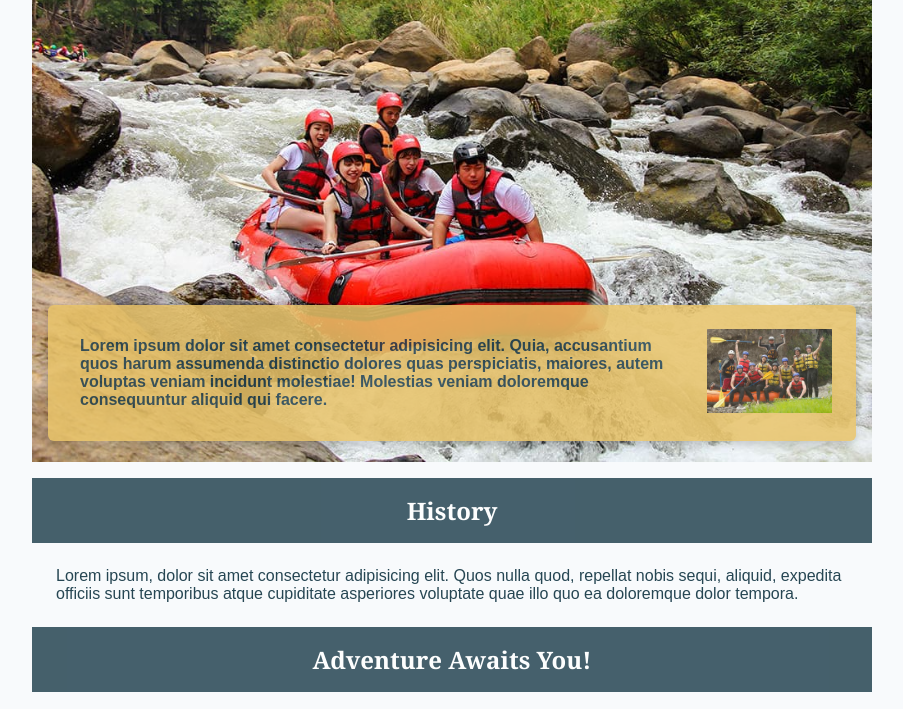
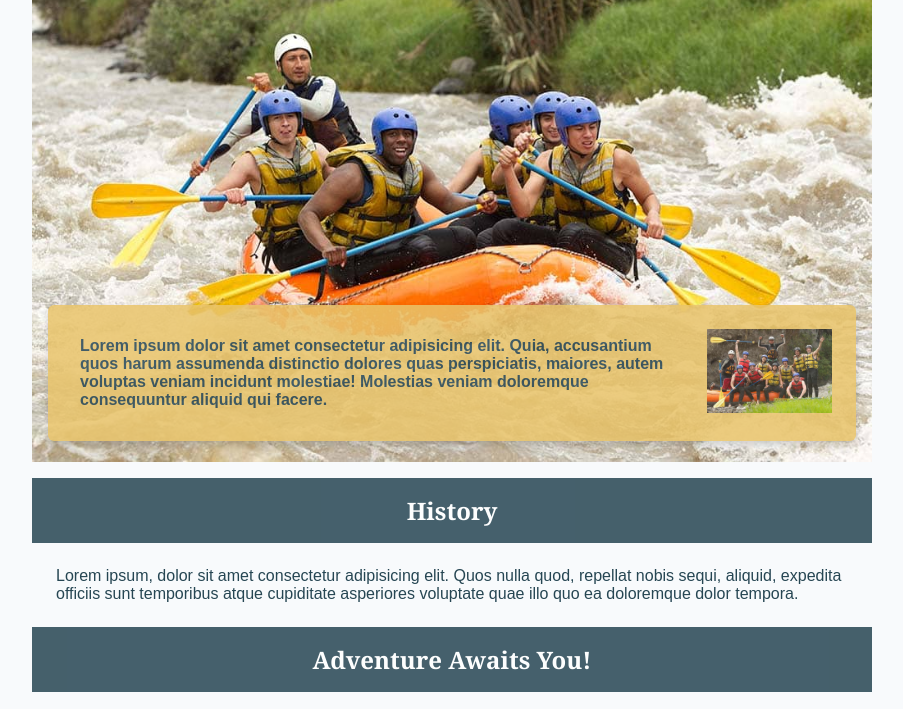
Before and after one commit to eliasgrolon/wdd130, a plain HTML site: page wwr/about.html in a window 1280 px wide. Shown: the part 214-923 px from the top of the page, without its empty margins (188-1091 px from the left). Drawn offline with Linux system fonts and the light colour scheme.

Commit message:
fix style from rafting web

```diff
--- a/wwr/about.html
+++ b/wwr/about.html
@@ -25,7 +25,7 @@
 
     <main>
         <div class="hero">
-            <img src="images/rafting36_1024.jpg" alt="Rafting adventure background">
+            <img src="images/rafting60_1024.jpg" alt="Rafting adventure background">
             <h1>Splash Water White Rafting!</h1>
             <article>
                 <img src="images/rafting59_600.jpg" alt="Happy rafting client">
```
Also changed, not shown: wwr/images/hero_transparency_1024.png (deleted), wwr/images/rafting36_1024.jpg (deleted), wwr/images/rafting60_1024.jpg (added).
